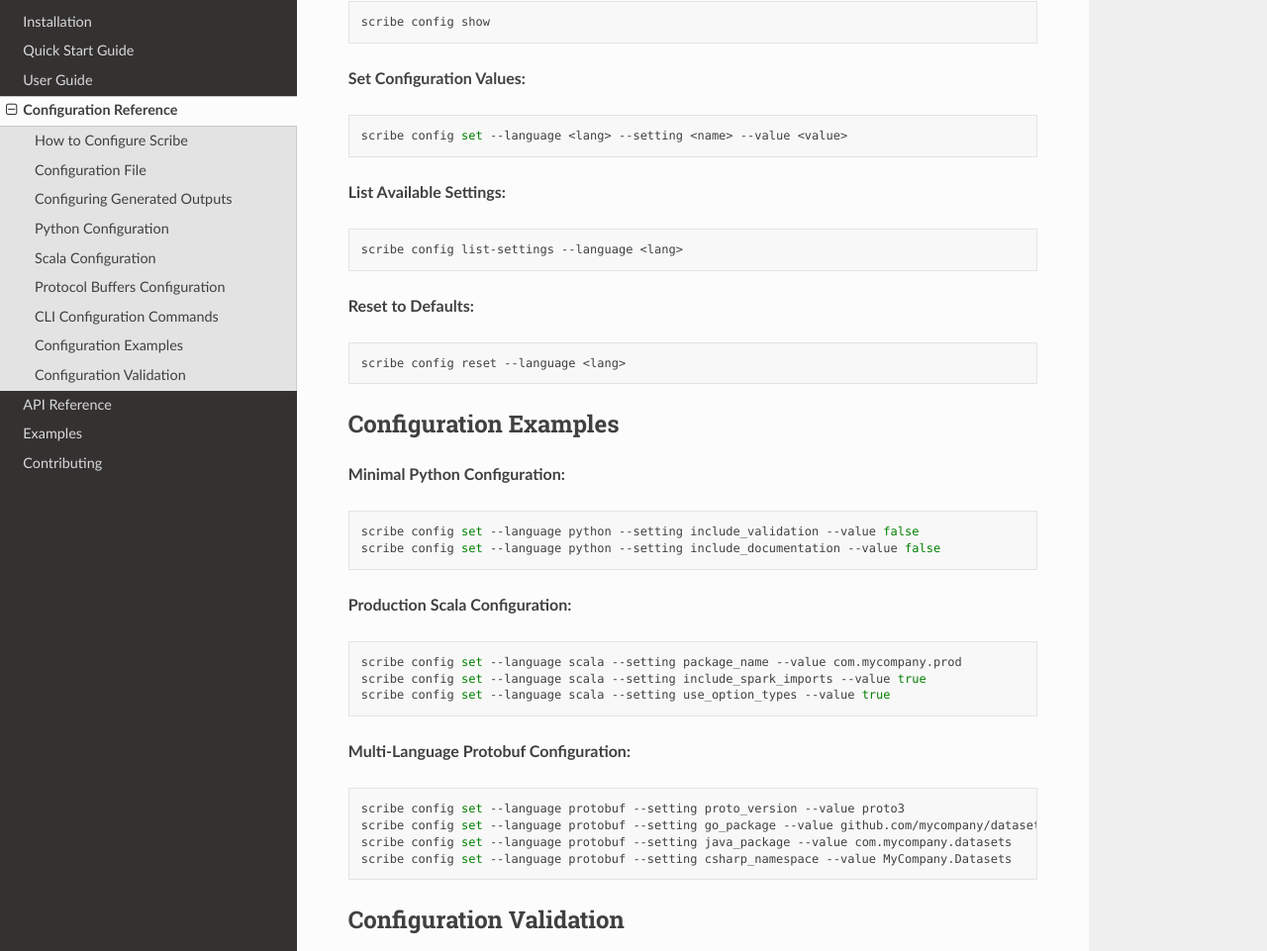
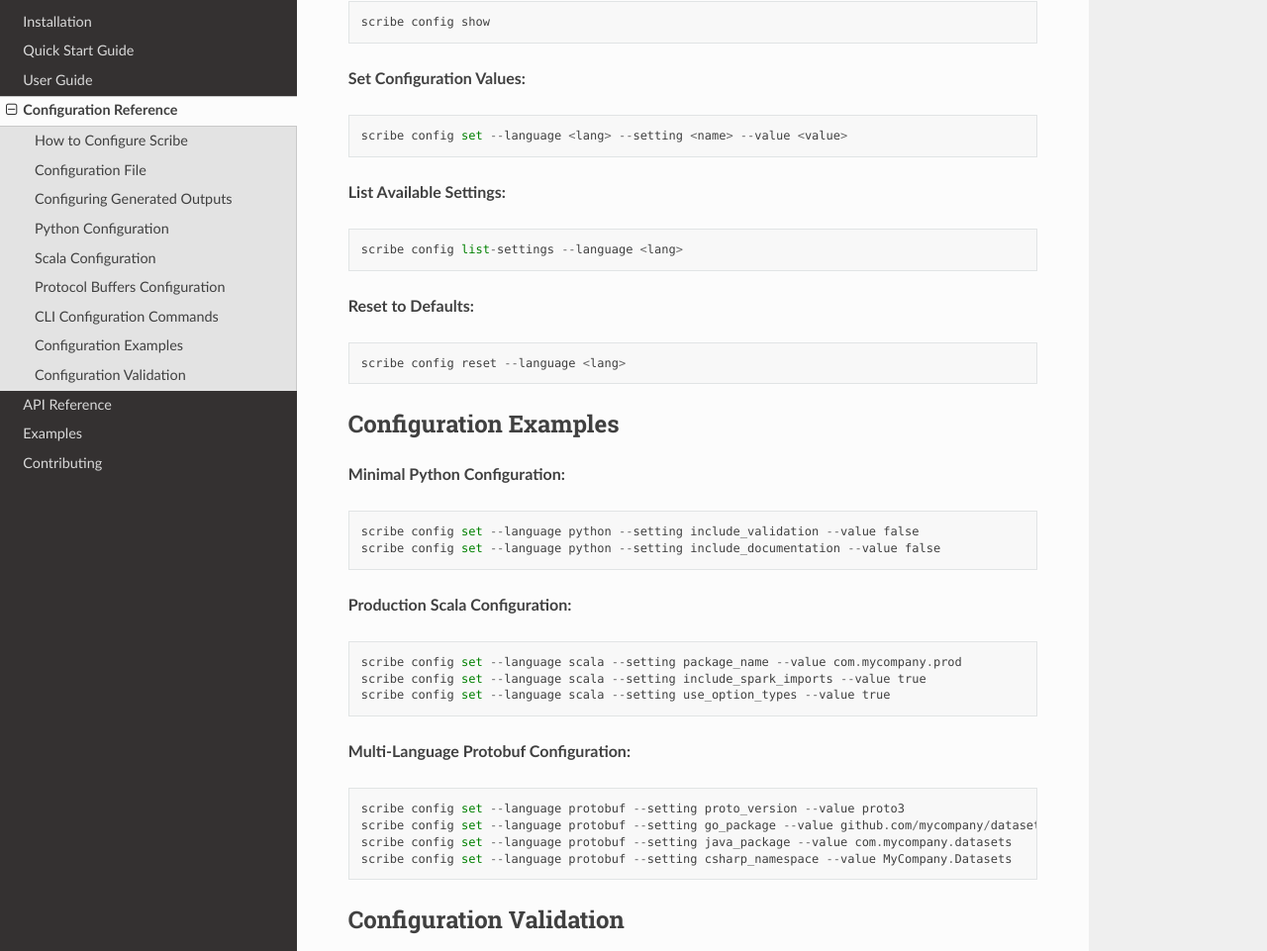
Before and after one commit to dcpark777/scribe, a Sphinx documentation site: the page built from docs/source/configuration.rst, in a window 1280 px wide and 1400 px high, scrolled down 3851 px. Shown: the part 130-1091 px from the top of the window at 99% size. Built offline with Sphinx 7.4.7 and the Read the Docs theme 3.1.0, drawn with Linux system fonts in a browser that asks for light colours; some of the changed text lies outside the part shown.

Commit message:
fix readthedocs

```diff
--- a/docs/source/configuration.rst
+++ b/docs/source/configuration.rst
@@ -10,7 +10,7 @@ Scribe offers multiple ways to configure code generation:
 
 **1. CLI Commands (Recommended):**
 
-.. code-block:: bash
+::
 
    # View current configuration
    scribe config show
@@ -181,25 +181,25 @@ CLI Configuration Commands
 
 **Show Current Configuration:**
 
-.. code-block:: bash
+::
 
    scribe config show
 
 **Set Configuration Values:**
 
-.. code-block:: bash
+::
 
    scribe config set --language <lang> --setting <name> --value <value>
 
 **List Available Settings:**
 
-.. code-block:: bash
+::
 
    scribe config list-settings --language <lang>
 
 **Reset to Defaults:**
 
-.. code-block:: bash
+::
 
    scribe config reset --language <lang>
 
@@ -208,14 +208,14 @@ Configuration Examples
 
 **Minimal Python Configuration:**
 
-.. code-block:: bash
+::
 
    scribe config set --language python --setting include_validation --value false
    scribe config set --language python --setting include_documentation --value false
 
 **Production Scala Configuration:**
 
-.. code-block:: bash
+::
 
    scribe config set --language scala --setting package_name --value com.mycompany.prod
    scribe config set --language scala --setting include_spark_imports --value true
@@ -223,7 +223,7 @@ Configuration Examples
 
 **Multi-Language Protobuf Configuration:**
 
-.. code-block:: bash
+::
 
    scribe config set --language protobuf --setting proto_version --value proto3
    scribe config set --language protobuf --setting go_package --value github.com/mycompany/datasets
```
Also changed, not shown: docs/source/contributing.rst (+12 -12 lines), docs/source/index.rst (+4 -4 lines), docs/source/quickstart.rst (+7 -7 lines), docs/source/user_guide.rst (+8 -8 lines).
